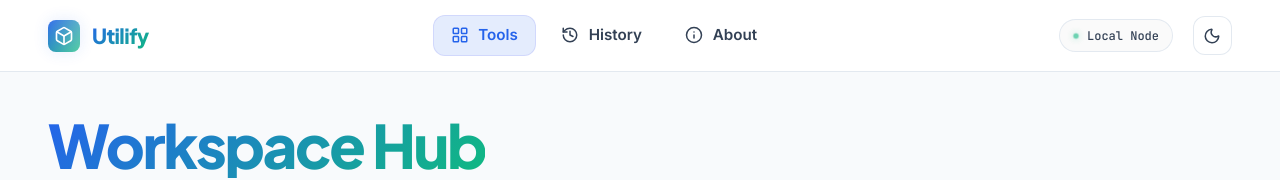
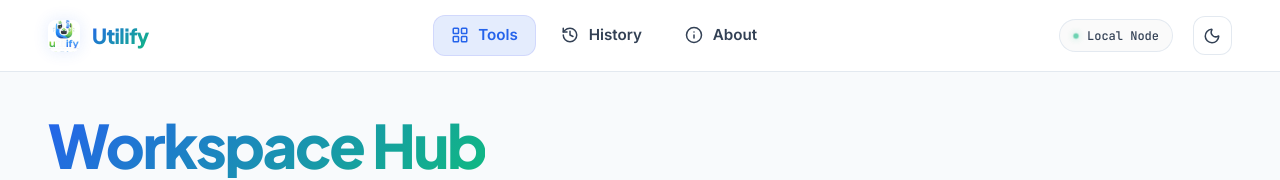
Before and after one commit to Mwenda-Boniface/Utilify, a React (Vite) app: page / in a window 1280 px wide. Shown: the top 180 px of the page. Built offline with nearby package versions, Linux system fonts and the light colour scheme; what @zxcvbn-ts/core would draw is missing.

Commit message:
docs: embed new brand logo in layout and readme

```diff
--- a/src/layout/Layout.module.css
+++ b/src/layout/Layout.module.css
@@ -34,15 +34,22 @@
 .logoIcon {
   width: 32px;
   height: 32px;
-  background: var(--primary-gradient);
+  background: white;
   border-radius: var(--radius-sm);
   display: flex;
   align-items: center;
   justify-content: center;
-  color: white;
   box-shadow: 0 0 16px var(--primary-glow);
   position: relative;
   overflow: hidden;
+}
+
+.logoIconImage {
+  width: 100%;
+  height: 100%;
+  object-fit: cover;
+  object-position: 50% 10%;
+  transform: scale(1.4);
 }
 
 .logoIcon::after {
--- a/src/layout/Layout.tsx
+++ b/src/layout/Layout.tsx
@@ -3,6 +3,7 @@ import { LayoutGrid, Moon, Sun, Info, Box, History } from 'lucide-react';
 import { useTheme } from '../hooks/useTheme';
 import styles from './Layout.module.css';
 import { motion } from 'framer-motion';
+import utilifyLogo from '../assets/images/UTILIFY.png';
 
 interface LayoutProps {
   children: React.ReactNode;
@@ -26,7 +27,7 @@ const Layout: React.FC<LayoutProps> = ({ children, activeTab, setActiveTab }) =>
         <div className={styles.leftSection}>
           <div className={styles.logoSection}>
             <div className={styles.logoIcon}>
-              <Box size={20} className={styles.logoIconSvg} />
+              <img src={utilifyLogo} alt="Utilify" className={styles.logoIconImage} />
             </div>
             <span className={styles.logoText}>Utilify</span>
           </div>
```
Also changed, not shown: src/assets/images/UTILIFY.png (added), 1 other file (tests, documents, lock files or other folders).
